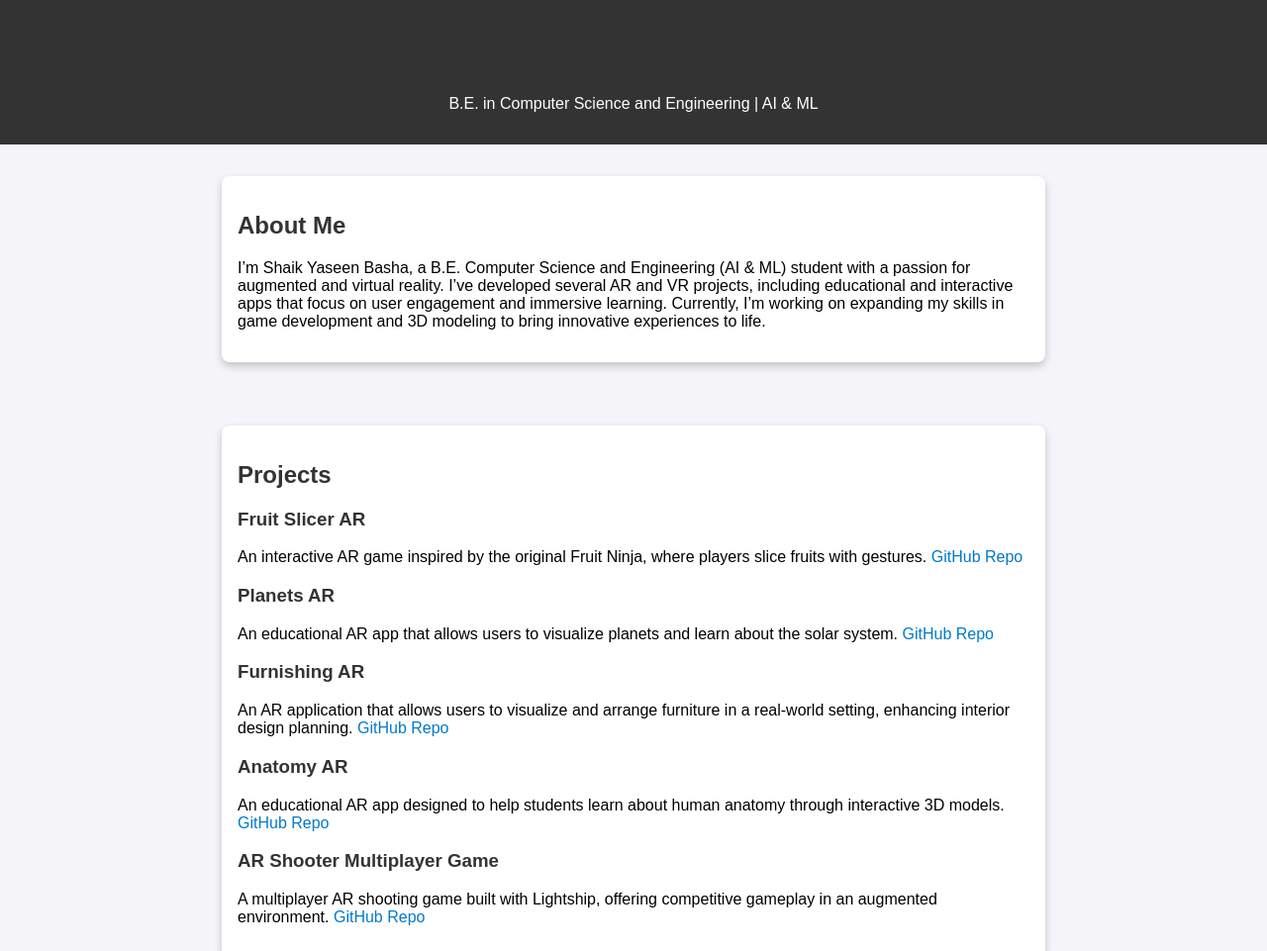
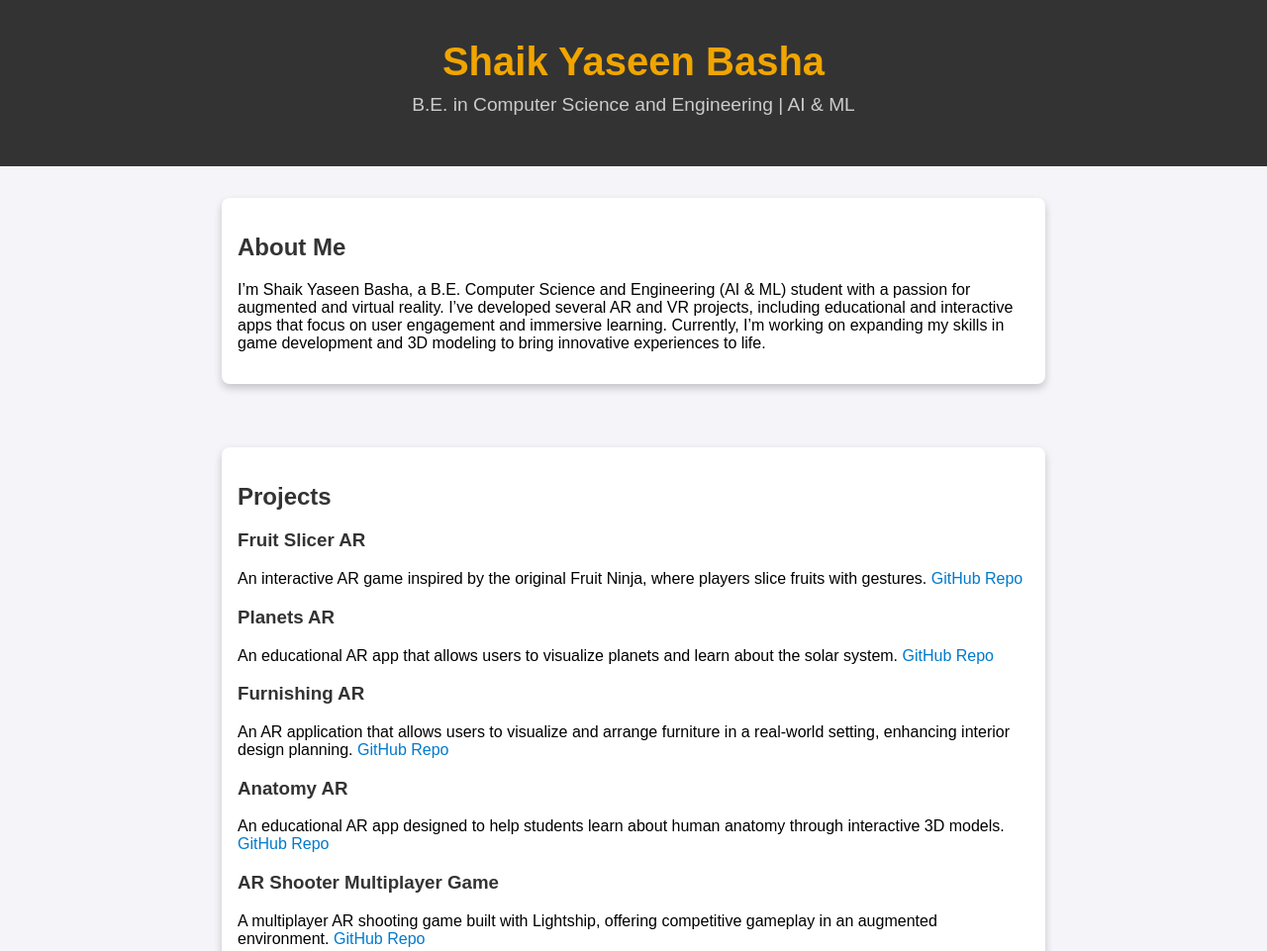
Before and after one commit to ShaikYaseenBasha578/ShaikYaseenBasha578.github.io, a plain HTML site: page index.html in a window 1280 px wide. Shown: the top 961 px of the page at 99% size. Drawn offline with Linux system fonts and the light colour scheme.

Commit message:
Update style.css

```diff
--- a/style.css
+++ b/style.css
@@ -10,10 +10,22 @@ body {
 
 header {
     text-align: center;
-    padding: 1em;
+    padding: 2em;
     background-color: #333;
     color: #fff;
     width: 100%;
+}
+
+header h1 {
+    font-size: 2.5em; /* Increases font size */
+    color: #f0a500; /* Use a distinct color to make it stand out */
+    margin: 0.2em 0;
+}
+
+header p {
+    font-size: 1.2em;
+    color: #cccccc; /* Lighter shade for subtitle */
+    margin-top: 0.5em;
 }
 
 section {
```
